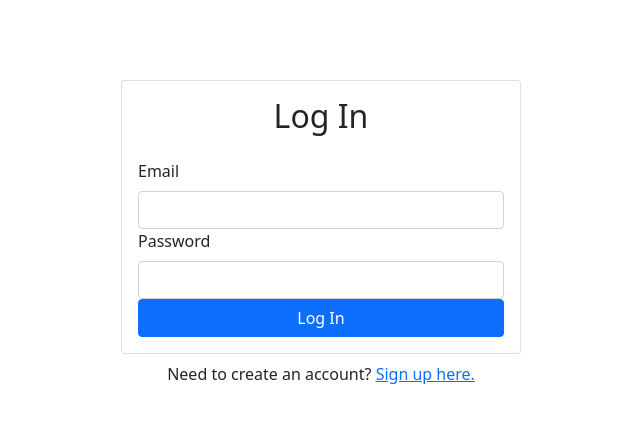
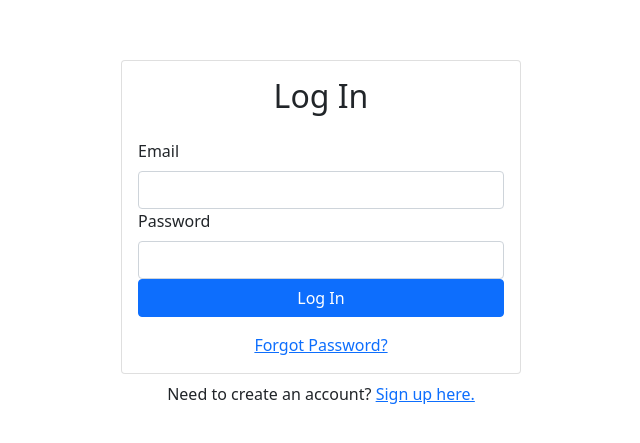
Before and after one commit to jlstern3/carve, a React (Create React App) app in the folder client/: page /login in a window 1280 px wide. Shown: the part 167-610 px from the top of the page, without its empty margins (319-959 px from the left). Built offline with nearby package versions, Linux system fonts and the light colour scheme; no server answers.

Commit message:
Forgot password links to proper url

```diff
--- a/client/src/components/Login.js
+++ b/client/src/components/Login.js
@@ -44,6 +44,9 @@
                         {/* disable button when loading so user can't resubmit form and create multiple accounts */}
                         <Button disabled={loading} type="submit" className="w-100">Log In</Button>
                     </Form>
+                    <div className="w-100 text-center mt-3">
+                        <Link to="/forgot-password">Forgot Password?</Link>
+                    </div>
                 </Card.Body>
             </Card>
             <div className="w-100 text-center mt-2">
```
